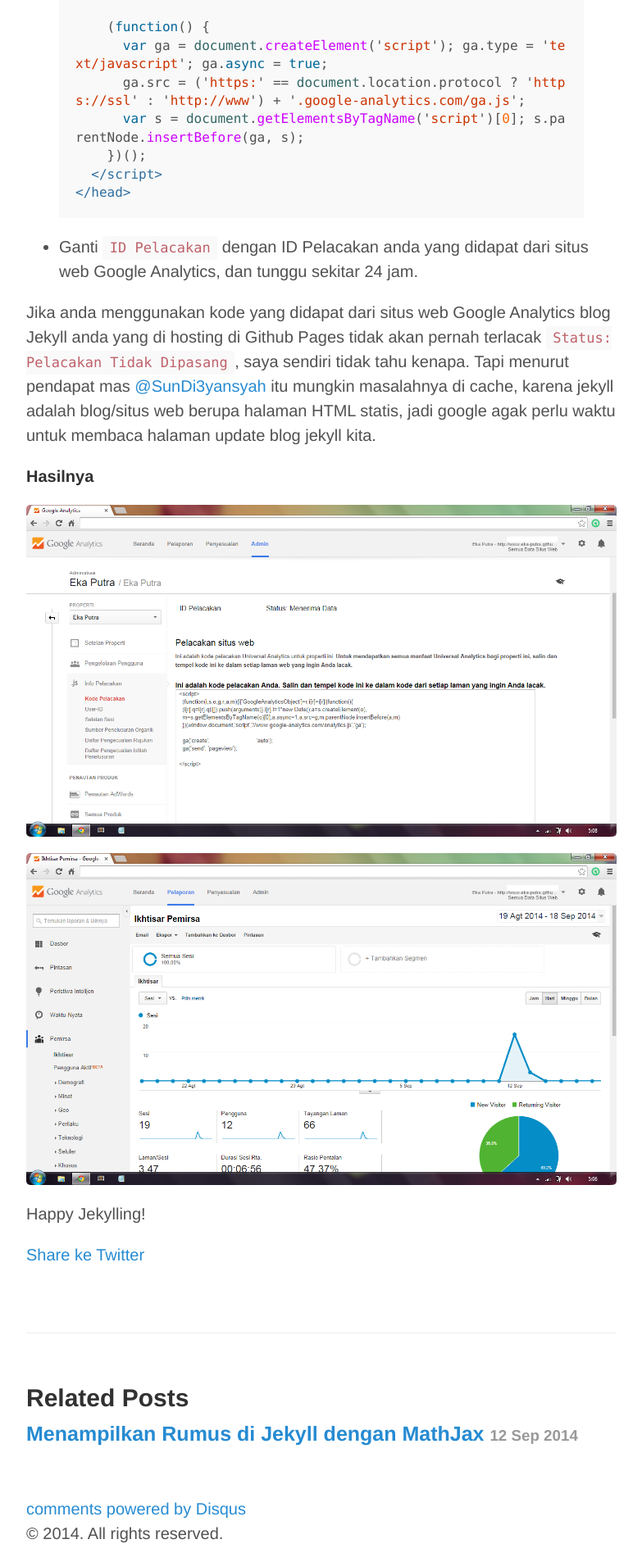
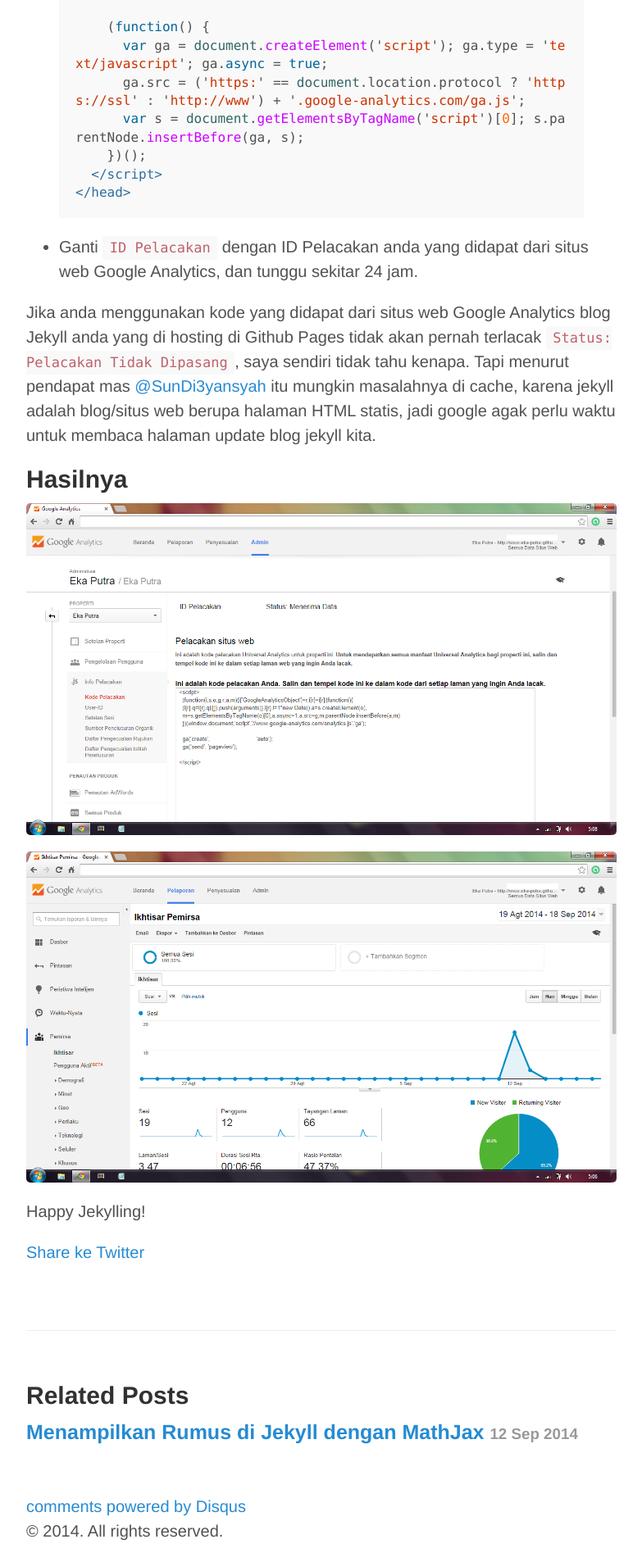
Before and after one commit to eputra/eputra.github.io, a Jekyll site: the page built from _posts/2014-09-19-google-analystics-jekyll-github-pages.md, in a window 1280 px wide. Shown: the part 1637-3543 px from the top of the page at 82% size, without its empty margins (248-1031 px from the left). Built offline with Jekyll 4.4.1, drawn with Linux system fonts in a browser that asks for light colours; Markdown is read by kramdown in place of the engine named in the settings; comment, search, counter and statistics services are not loaded.

```diff
--- a/_posts/2014-09-19-google-analystics-jekyll-github-pages.md
+++ b/_posts/2014-09-19-google-analystics-jekyll-github-pages.md
@@ -62,7 +62,7 @@ Google Analytics adalah layanan gratis dari Google yang menampilkan statistik pe
 
 Jika anda menggunakan kode yang didapat dari situs web Google Analytics blog Jekyll anda yang di hosting di Github Pages tidak akan pernah terlacak `Status: Pelacakan Tidak Dipasang`, saya sendiri tidak tahu kenapa. Tapi menurut pendapat mas [@SunDi3yansyah](http://twitter.com/SunDi3yansyah) itu mungkin masalahnya di cache, karena jekyll adalah blog/situs web berupa halaman HTML statis, jadi google agak perlu waktu untuk membaca halaman update blog jekyll kita.
 
-**Hasilnya**
+## Hasilnya
 
 ![](/assets/IMG_1409191.png)
 
```
